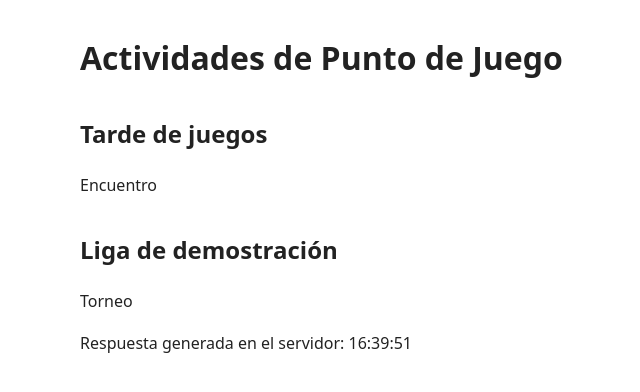
After one commit to arr0au/PuntoDeJuego_JAX, a PHP site: page /php/public/index.php in a window 1280 px wide. The commit adds this page. Shown: the top 392 px of the page, without its empty margins (40-680 px from the left). Run offline with PHP 8.4, Linux system fonts and the light colour scheme.

Commit message:
Añadidos archivos de web dinamica en ./php

```diff
--- /dev/null
+++ b/php/public/index.php
@@ -0,0 +1,36 @@
+<?php
+// Una lista de datos y un bucle: todavía no hay base de datos.
+$activitats = [
+    ['titol' => 'Tarde de juegos', 'tipus' => 'Encuentro'],
+    ['titol' => 'Liga de demostración', 'tipus' => 'Torneo'],
+];
+function h(string $text): string
+{
+    return htmlspecialchars($text, ENT_QUOTES, 'UTF-8');
+}
+?>
+<!doctype html>
+<html lang="es">
+
+<head>
+    <meta charset="utf-8">
+    <meta name="viewport" content="width=device-width,initial-scale=1">
+    <title>Punto de Juego</title>
+    <link rel="stylesheet" href="style.css">
+</head>
+
+<body>
+    <h1>Actividades de Punto de Juego</h1>
+    <?php foreach ($activitats as $activitat): ?>
+        <article>
+            <h2><?= h($activitat['titol']) ?>
+            </h2>
+            <p><?= h($activitat['tipus']) ?>
+            </p>
+        </article>
+    <?php endforeach; ?>
+    <p>Respuesta generada en el servidor: <?= date('H:i:s') ?>
+    </p>
+</body>
+
+</html>
--- /dev/null
+++ b/php/public/style.css
@@ -0,0 +1,63 @@
+body {
+  font-family: system-ui, sans-serif;
+  max-width: 65rem;
+  margin: 2rem auto;
+  padding: 0 1rem;
+  line-height: 1.6;
+  color: #222;
+}
+nav {
+  display: flex;
+  gap: 1rem;
+  flex-wrap: wrap;
+}
+table {
+  border-collapse: collapse;
+  width: 100%;
+}
+th,
+td {
+  border: 1px solid #bbb;
+  padding: 0.5rem;
+  text-align: left;
+}
+label {
+  display: block;
+  margin: 0.7rem 0;
+}
+input,
+select,
+button {
+  font: inherit;
+  padding: 0.3rem;
+}
+footer {
+  margin-top: 3rem;
+  border-top: 1px solid #bbb;
+}
+a {
+  color: #164c8c;
+}
+pre {
+  background: #f3f3f3;
+  padding: 1rem;
+  overflow: auto;
+}
+aside {
+  border-left: 4px solid #888;
+  padding: 0.6rem 1rem;
+}
+h2 {
+  margin-top: 2rem;
+}
+:focus-visible {
+  outline: 3px solid #aa5b00;
+}
+@media print {
+  nav {
+    display: none;
+  }
+  body {
+    max-width: none;
+  }
+}
```
Also changed, not shown: activitats.html (+6 -4 lines), index.html (+15 -6 lines), style.css (+6 -2 lines), torneig.html (+13 -6 lines), php/README.md (added).
